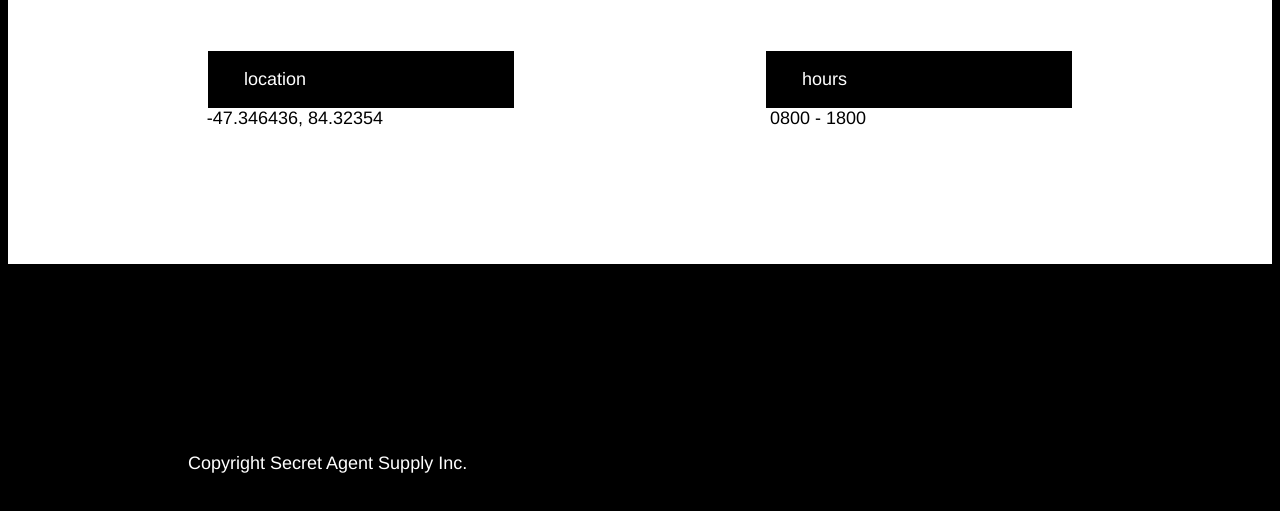
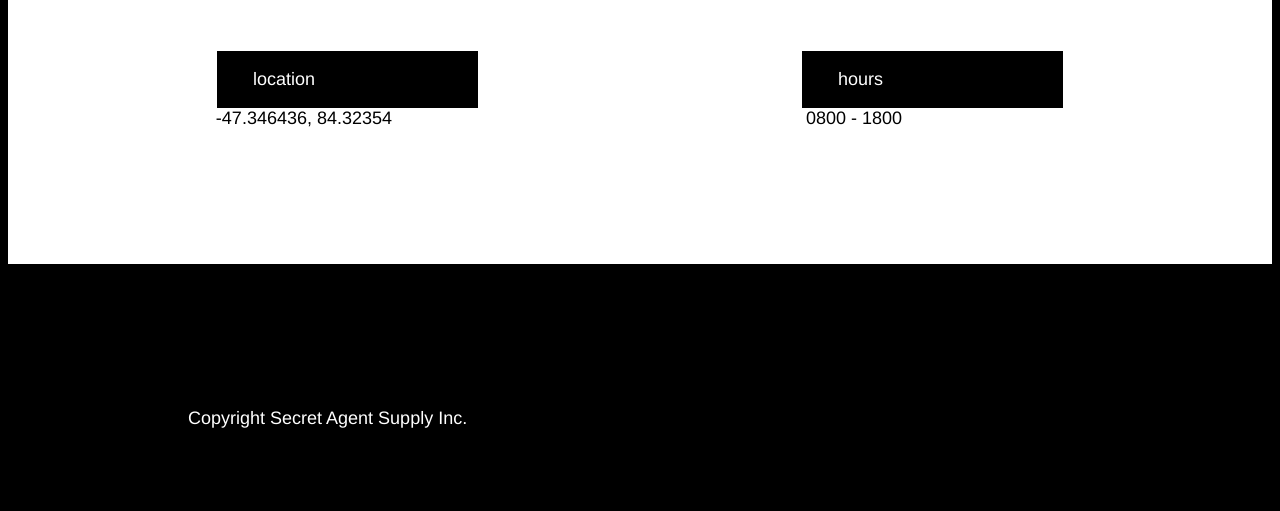
Before and after one commit to cassideepaige/SecretAgentSupply, a plain HTML site: page index.html in a window 1280 px wide. Shown: the part 869-1380 px from the top of the page. Drawn offline with Linux system fonts and the light colour scheme.

Commit message:
completed basic HTML and CSS for page

```diff
--- a/index.html
+++ b/index.html
@@ -84,7 +84,7 @@
 
 <!-- footer -->
 <div class="footer">
-  <p>Copyright Secret Agent Supply Inc.</p>
+  <p id="footer">Copyright Secret Agent Supply Inc.</p>
 </div>
 
 
--- a/resources/css/style.css
+++ b/resources/css/style.css
@@ -160,17 +160,17 @@ body {
   display: inline-flex;
   padding-left: 2rem;
   text-align: left;
-  width: 15rem;
+  width: 12.5rem;
 }
 
 #location {
   position: relative;
-  right: 7rem;
+  right: 9rem;
 }
 
 #hour {
   position: relative;
-  left: 7rem;
+  left: 9rem;
 }
 
 .descriptions {
@@ -184,20 +184,27 @@ body {
 
 #description1 {
   position: relative;
-  right: 16.5rem;
+  right: 16rem;
 }
 
 #description2 {
   position: relative;
-  left: 5rem;
+  left: 7rem;
 }
 
 /* footer */
 .footer {
   color: white;
-  display: flex;
-  align-items: center;
-  text-align: left;
   position: relative;
   left: 10rem;
+  height: 5rem;
+
 }
+
+#footer {
+  text-align: left;
+  display: flex;
+  align-content: center;
+  position: relative;
+  bottom: 2.5rem;
+}
```
